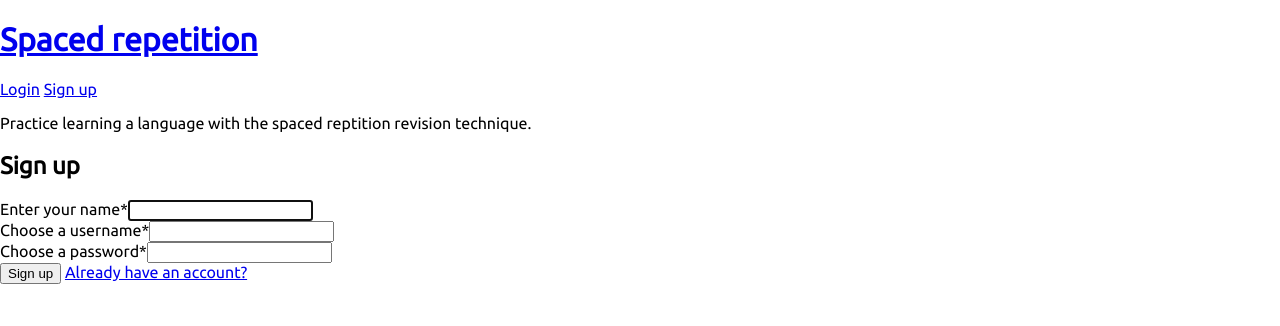
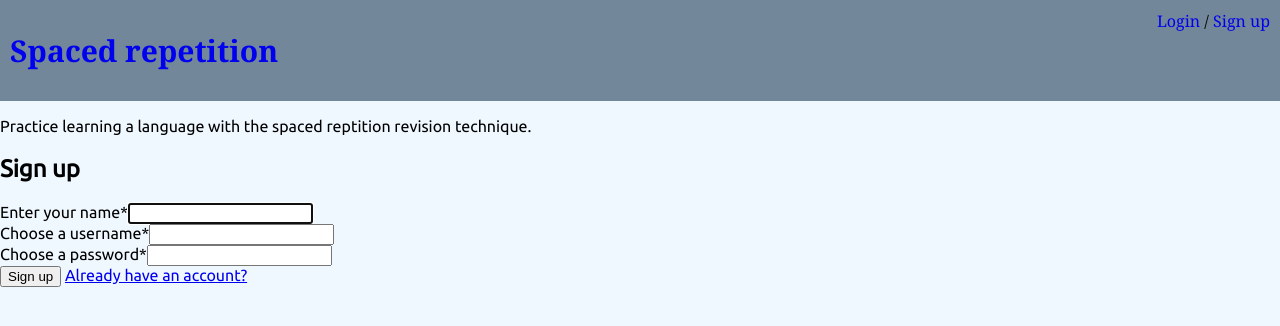
Before and after one commit to Nishat322/spaced-client, a React app: page /register in a window 1280 px wide. Built offline with nearby package versions, Linux system fonts and the light colour scheme.

Commit message:
day 1 header

```diff
--- a/src/components/Header/Header.css
+++ b/src/components/Header/Header.css
@@ -0,0 +1,39 @@
+header {
+    padding: 10px;
+    display: flex;
+    flex-direction: row;
+    justify-content: space-between;
+    background-color: rgb(114, 135, 153);
+    font-family: Georgia, 'Times New Roman', Times, serif;
+    color: black;
+}
+
+.Header_title {
+    font-size: 30px
+}
+
+.Header_title a {
+    text-decoration: none;
+}
+
+.Header_login-nav {
+    display: flex;
+    flex-direction: row;
+    justify-content: space-between;
+    min-width: 150px;
+    margin-top: 10px;
+}
+
+.Header_login-nav a {
+    text-decoration: none;
+}
+
+.Header_nav a {
+    text-decoration: none;
+    padding-top: 10px;
+    margin-top: 10px;
+}
+
+.Header_nav a span {
+    padding: 0px 20px;
+}
--- a/src/components/Header/Header.js
+++ b/src/components/Header/Header.js
@@ -13,11 +13,11 @@ class Header extends Component {
 
   renderLogoutLink() {
     return (
-      <div>
+      <div className = 'Header_login-nav'>
         <span>
           {this.context.user.name}
         </span>
-        <nav>
+        <nav className = 'Header_nav'>
           <Link
             onClick={this.handleLogoutClick}
             to='/login'>
@@ -30,9 +30,8 @@ class Header extends Component {
 
   renderLoginLink() {
     return (
-      <nav>
-        <Link to='/login'>Login</Link>
-        {' '}
+      <nav className = 'Header_nav'>
+        <Link to='/login'>Login</Link> {' '} {'/'} {' '}
         <Link to='/register'>Sign up</Link>
       </nav>
     )
@@ -40,8 +39,8 @@ class Header extends Component {
 
   render() {
     return (
-      <header>
-        <h1>
+      <header className = 'Header'>
+        <h1 className = 'Header_title'>
           <Link to='/'>
             Spaced repetition
           </Link>
--- a/src/index.css
+++ b/src/index.css
@@ -10,6 +10,7 @@ body {
   font-family: "Ubuntu", sans-serif;
   -webkit-font-smoothing: antialiased;
   -moz-osx-font-smoothing: grayscale;
+  background-color: aliceblue;
 }
 
 :root {
--- a/src/routes/LoginRoute/LoginRoute.js
+++ b/src/routes/LoginRoute/LoginRoute.js
@@ -1,5 +1,6 @@
 import React, { Component } from 'react'
 import LoginForm from '../../components/LoginForm/LoginForm'
+import './LoginRoute.css'
 
 class LoginRoute extends Component {
   static defaultProps = {
@@ -19,9 +20,11 @@ class LoginRoute extends Component {
     return (
       <section>
         <h2>Login</h2>
+        <div className = 'LoginForm'>
         <LoginForm
           onLoginSuccess={this.handleLoginSuccess}
         />
+        </div>
       </section>
     );
   }
```
Also changed, not shown: src/components/LoginForm/LoginForm.css (added), src/routes/LoginRoute/LoginRoute.css (added).
